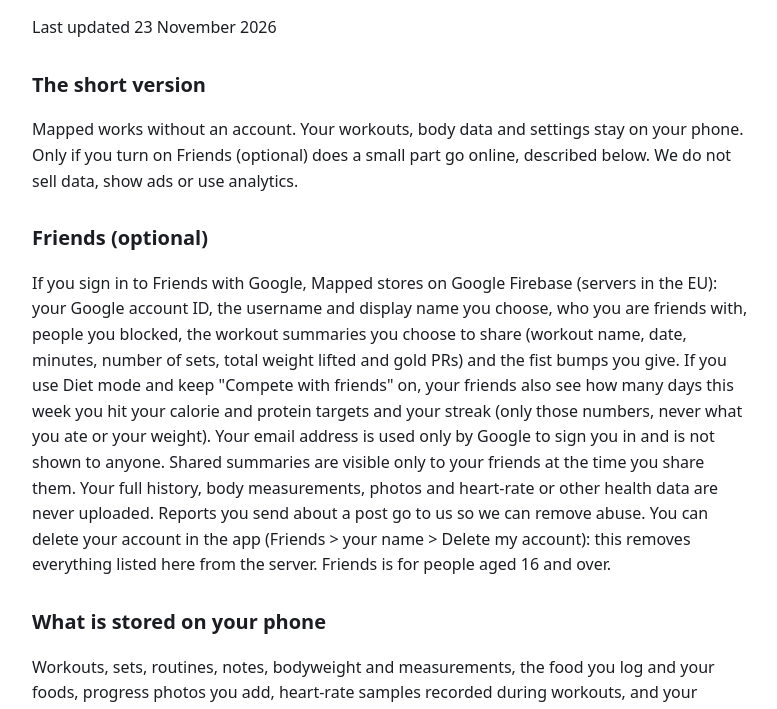
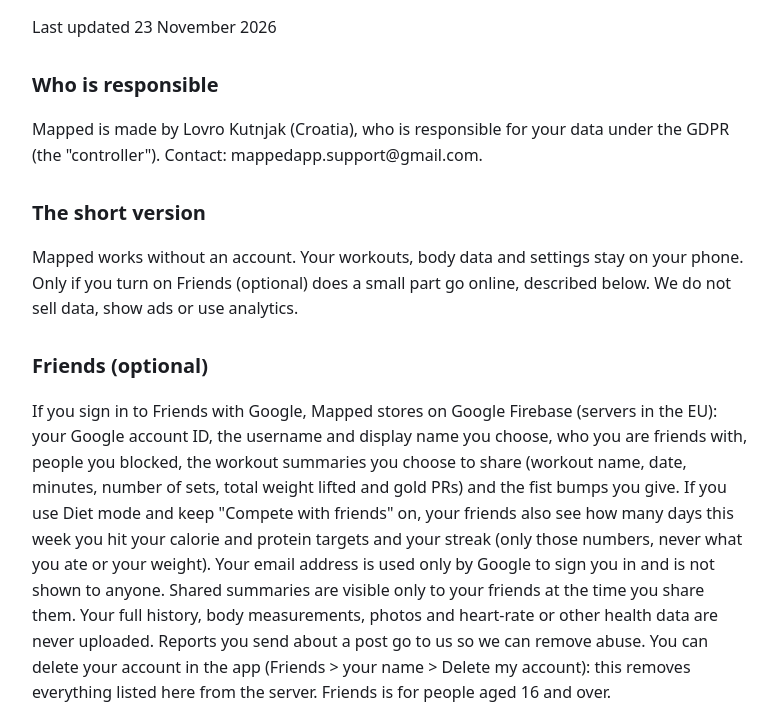
Before and after one commit to lovro64/mapped-privacy, a plain HTML site: page index.html in a window 1280 px wide. Shown: the part 91-800 px from the top of the page, without its empty margins (248-1025 px from the left). Drawn offline with Linux system fonts and the light colour scheme.

Commit message:
Privacy policy: name the controller (GDPR)

```diff
--- a/index.html
+++ b/index.html
@@ -5,6 +5,8 @@
 </head><body>
 <h1>Mapped privacy policy</h1>
 <p>Last updated 23 November 2026</p>
+<h2>Who is responsible</h2>
+<p>Mapped is made by Lovro Kutnjak (Croatia), who is responsible for your data under the GDPR (the "controller"). Contact: mappedapp.support@gmail.com.</p>
 <h2>The short version</h2>
 <p>Mapped works without an account. Your workouts, body data and settings stay on your phone. Only if you turn on Friends (optional) does a small part go online, described below. We do not sell data, show ads or use analytics.</p>
 <h2>Friends (optional)</h2>
```
